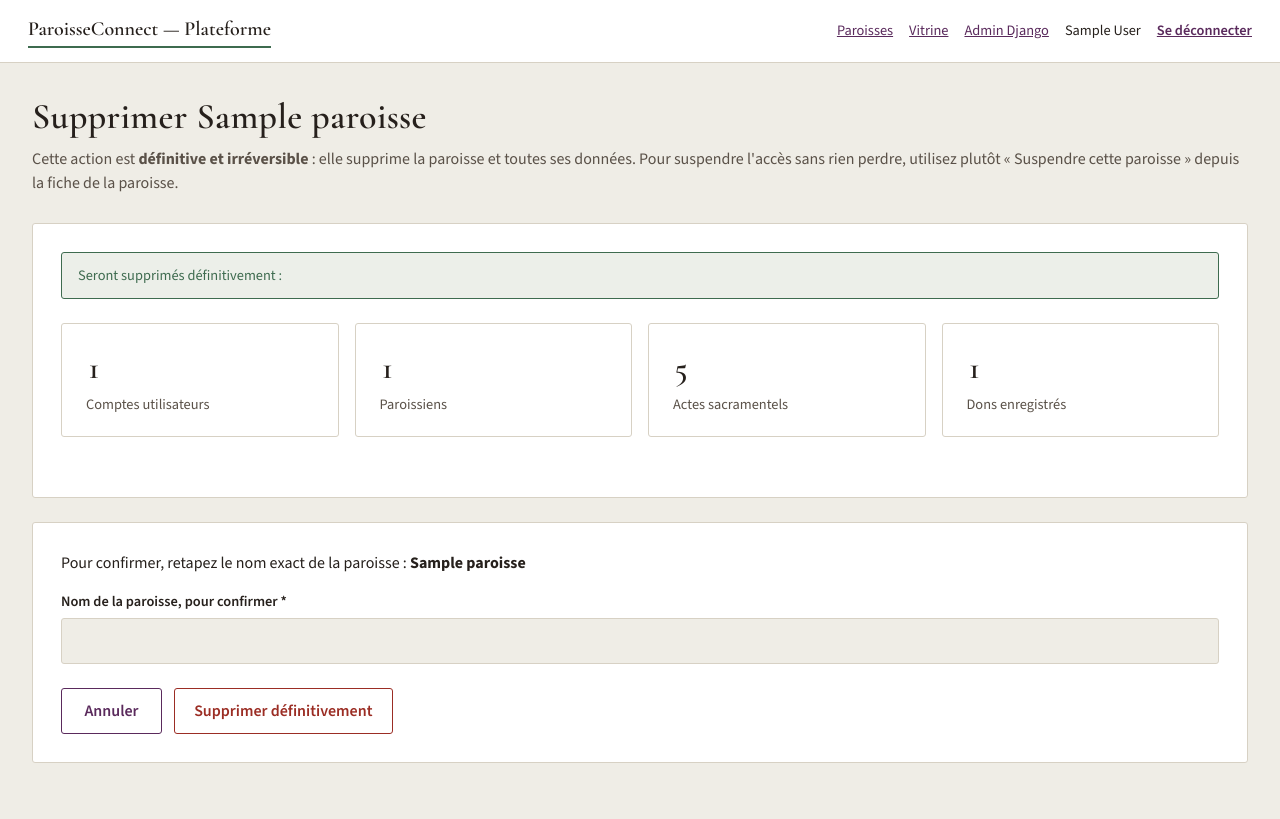
After one commit to JosephMotundu/saas, a Django app: page /plateforme/paroisses/1/supprimer/ in a window 1280 px wide. The commit adds this page. Run offline with Django 5.2, Linux system fonts and the light colour scheme; a user stored in the database is signed in; tables that the repository leaves empty hold one stand-in row (values such as "Sample post").

Commit message:
Permet au superadmin de supprimer définitivement une paroisse
Ajoute plateforme:paroisse_supprimer, en plus de la suspension déjà en
place (réversible). apps/plateforme/services.py::supprimer_paroisse()
supprime chaque registre lié dans l'ordre qui respecte les FK
on_delete=PROTECT vers Paroisse (reçu fiscal avant son don, intention de
messe avant sa célébration, actes sacramentels et dons avant les
paroissiens référencés, annonces avant les comptes auteurs), dans une seule
transaction.atomic() : soit tout disparaît, soit rien ne change.

Confirmation obligatoire en retapant le nom exact de la paroisse
(ParoisseSupprimerForm) avant l'action, avec un récapitulatif de ce qui
sera perdu (comptes, paroissiens, actes, dons).

4 nouveaux tests (159 au total, tous verts).

```diff
--- a/apps/plateforme/forms.py
+++ b/apps/plateforme/forms.py
@@ -8,3 +8,22 @@ class ContenuVitrineForm(forms.ModelForm):
         model = ContenuVitrine
         fields = ["titre_hero", "accroche_hero", "image_hero", "titre_cta", "texte_cta"]
         widgets = {"accroche_hero": forms.Textarea(attrs={"rows": 4})}
+
+
+class ParoisseSupprimerForm(forms.Form):
+    """Exige de retaper le nom exact de la paroisse : dernier garde-fou avant
+    une suppression irréversible de toutes ses données."""
+
+    confirmation = forms.CharField(label="Nom de la paroisse, pour confirmer")
+
+    def __init__(self, *args, paroisse=None, **kwargs):
+        self.paroisse = paroisse
+        super().__init__(*args, **kwargs)
+
+    def clean_confirmation(self):
+        valeur = self.cleaned_data["confirmation"]
+        if valeur.strip() != self.paroisse.nom:
+            raise forms.ValidationError(
+                "Le nom saisi ne correspond pas à celui de la paroisse."
+            )
+        return valeur
--- a/apps/plateforme/templates/plateforme/paroisse_detail.html
+++ b/apps/plateforme/templates/plateforme/paroisse_detail.html
@@ -5,6 +5,7 @@
 {% block content %}
 <div class="barre-actions">
   <h1>{{ paroisse.nom }}</h1>
+  <div class="actions-ligne">
     <form method="post" action="{% url 'plateforme:paroisse_basculer_active' paroisse.pk %}">
       {% csrf_token %}
       {% if paroisse.est_active %}
@@ -13,6 +14,8 @@
         <button type="submit" class="bouton-principal">Réactiver cette paroisse</button>
       {% endif %}
     </form>
+    <a class="bouton-danger" href="{% url 'plateforme:paroisse_supprimer' paroisse.pk %}">Supprimer cette paroisse</a>
+  </div>
 </div>
 
 <div class="fiche">
--- /dev/null
+++ b/apps/plateforme/templates/plateforme/paroisse_supprimer.html
@@ -0,0 +1,50 @@
+{% extends "base_plateforme.html" %}
+
+{% block title %}Supprimer {{ paroisse.nom }} — Plateforme ParoisseConnect{% endblock %}
+
+{% block content %}
+<h1>Supprimer {{ paroisse.nom }}</h1>
+<p class="sous-titre">
+  Cette action est <strong>définitive et irréversible</strong> : elle
+  supprime la paroisse et toutes ses données. Pour suspendre l'accès sans
+  rien perdre, utilisez plutôt « Suspendre cette paroisse » depuis la fiche
+  de la paroisse.
+</p>
+
+<div class="fiche">
+  <p class="avis-demo">Seront supprimés définitivement :</p>
+  <div class="compteurs">
+    <div class="compteur">
+      <span class="compteur__valeur numerique">{{ nombre_utilisateurs }}</span>
+      <span class="compteur__libelle">Comptes utilisateurs</span>
+    </div>
+    <div class="compteur">
+      <span class="compteur__valeur numerique">{{ nombre_paroissiens }}</span>
+      <span class="compteur__libelle">Paroissiens</span>
+    </div>
+    <div class="compteur">
+      <span class="compteur__valeur numerique">{{ nombre_actes_sacrements }}</span>
+      <span class="compteur__libelle">Actes sacramentels</span>
+    </div>
+    <div class="compteur">
+      <span class="compteur__valeur numerique">{{ nombre_dons }}</span>
+      <span class="compteur__libelle">Dons enregistrés</span>
+    </div>
+  </div>
+</div>
+
+<form method="post" novalidate class="fiche">
+  {% csrf_token %}
+  <p>
+    Pour confirmer, retapez le nom exact de la paroisse :
+    <strong>{{ paroisse.nom }}</strong>
+  </p>
+  {% for champ in form %}
+    {% include "partials/_form_field.html" with champ=champ %}
+  {% endfor %}
+  <div class="actions-fiche">
+    <a class="bouton-secondaire" href="{% url 'plateforme:paroisse_detail' paroisse.pk %}">Annuler</a>
+    <button type="submit" class="bouton-danger">Supprimer définitivement</button>
+  </div>
+</form>
+{% endblock %}
--- a/apps/plateforme/urls.py
+++ b/apps/plateforme/urls.py
@@ -13,6 +13,11 @@ urlpatterns = [
         name="paroisse_basculer_active",
     ),
     path(
+        "paroisses/<int:pk>/supprimer/",
+        views.ParoisseSupprimerView.as_view(),
+        name="paroisse_supprimer",
+    ),
+    path(
         "membres/<int:pk>/reinitialiser-mot-de-passe/",
         views.MembreReinitialiserMotDePasseView.as_view(),
         name="membre_reinitialiser_mot_de_passe",
--- a/apps/plateforme/views.py
+++ b/apps/plateforme/views.py
@@ -12,8 +12,9 @@ from apps.finances.models import Don
 from apps.paroissiens.models import Paroissien
 from apps.sacrements.models import Bapteme, Communion, Confirmation, Funerailles, Mariage
 
-from .forms import ContenuVitrineForm
+from .forms import ContenuVitrineForm, ParoisseSupprimerForm
 from .mixins import SuperuserRequisMixin
+from .services import supprimer_paroisse
 
 
 class ParoisseListView(SuperuserRequisMixin, ListView):
@@ -67,6 +68,50 @@ class ParoisseBasculerActiveView(SuperuserRequisMixin, View):
         return redirect("plateforme:paroisse_detail", pk=paroisse.pk)
 
 
+class ParoisseSupprimerView(SuperuserRequisMixin, View):
+    """Réservé au superadmin : suppression définitive d'une paroisse et de
+    toutes ses données, contrairement à la suspension (réversible, voir
+    ParoisseBasculerActiveView). Confirmation obligatoire en retapant le nom
+    de la paroisse."""
+
+    template_name = "plateforme/paroisse_supprimer.html"
+
+    def get_paroisse(self, pk):
+        return get_object_or_404(
+            Paroisse.objects.select_related("abonnement"), pk=pk
+        )
+
+    def get_context_data(self, paroisse, form=None):
+        return {
+            "paroisse": paroisse,
+            "form": form or ParoisseSupprimerForm(paroisse=paroisse),
+            "nombre_utilisateurs": Utilisateur.objects.filter(paroisse=paroisse).count(),
+            "nombre_paroissiens": Paroissien.objects.filter(paroisse=paroisse).count(),
+            "nombre_actes_sacrements": sum(
+                modele.objects.filter(paroisse=paroisse).count()
+                for modele in (Bapteme, Communion, Confirmation, Funerailles, Mariage)
+            ),
+            "nombre_dons": Don.objects.filter(paroisse=paroisse).count(),
+        }
+
+    def get(self, request, pk):
+        paroisse = self.get_paroisse(pk)
+        return render(request, self.template_name, self.get_context_data(paroisse))
+
+    def post(self, request, pk):
+        paroisse = self.get_paroisse(pk)
+        form = ParoisseSupprimerForm(request.POST, paroisse=paroisse)
+        if not form.is_valid():
+            return render(
+                request, self.template_name, self.get_context_data(paroisse, form=form)
+            )
+
+        nom = paroisse.nom
+        supprimer_paroisse(paroisse)
+        messages.success(request, f"Paroisse {nom} et toutes ses données ont été supprimées.")
+        return redirect("plateforme:paroisse_liste")
+
+
 class MembreReinitialiserMotDePasseView(SuperuserRequisMixin, View):
     def post(self, request, pk):
         membre = get_object_or_404(Utilisateur, pk=pk, paroisse__isnull=False)
```
Also changed, not shown: apps/plateforme/services.py (added, +38 -0 lines), apps/plateforme/tests/test_paroisses.py (+128 -1 lines), README.md. Lines whose indentation alone changed are shown as unchanged.
